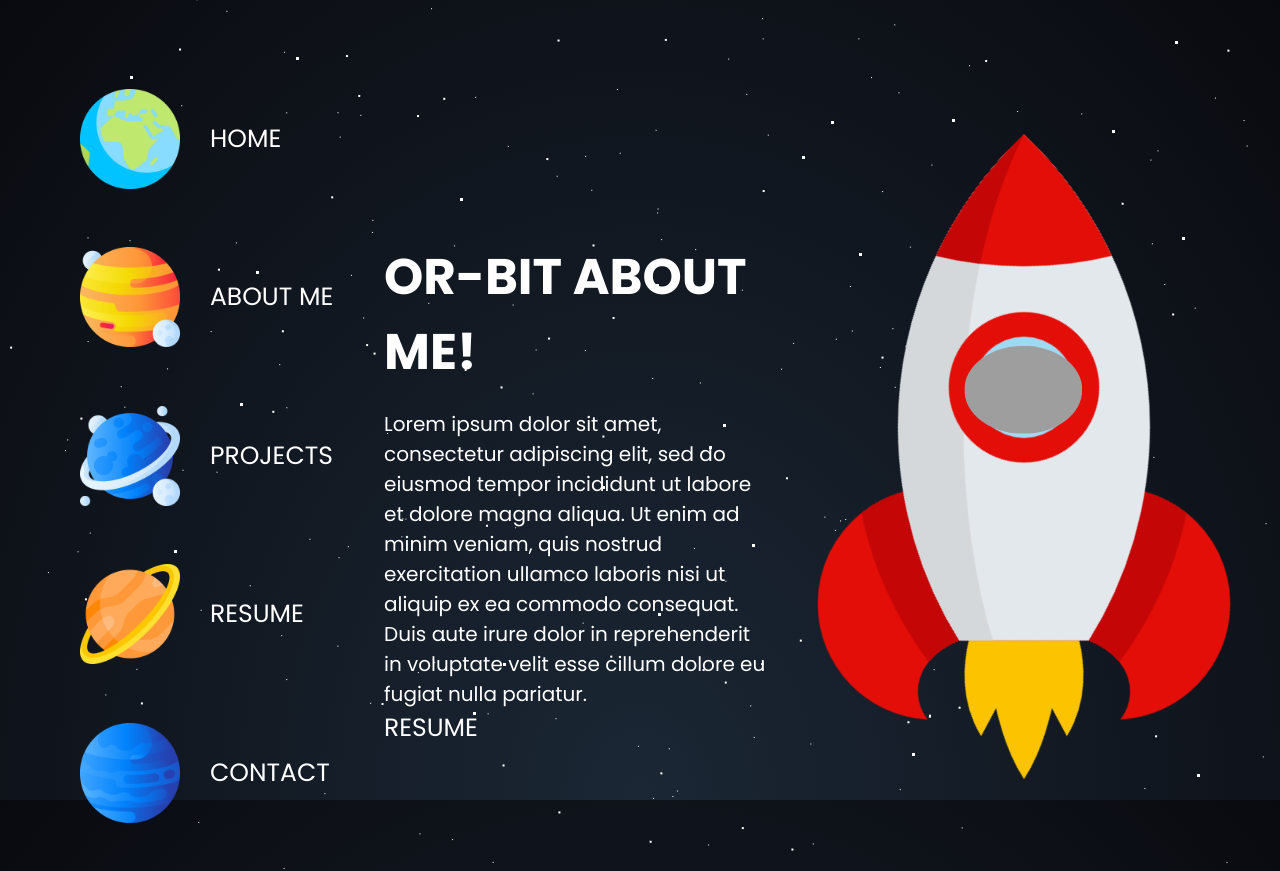
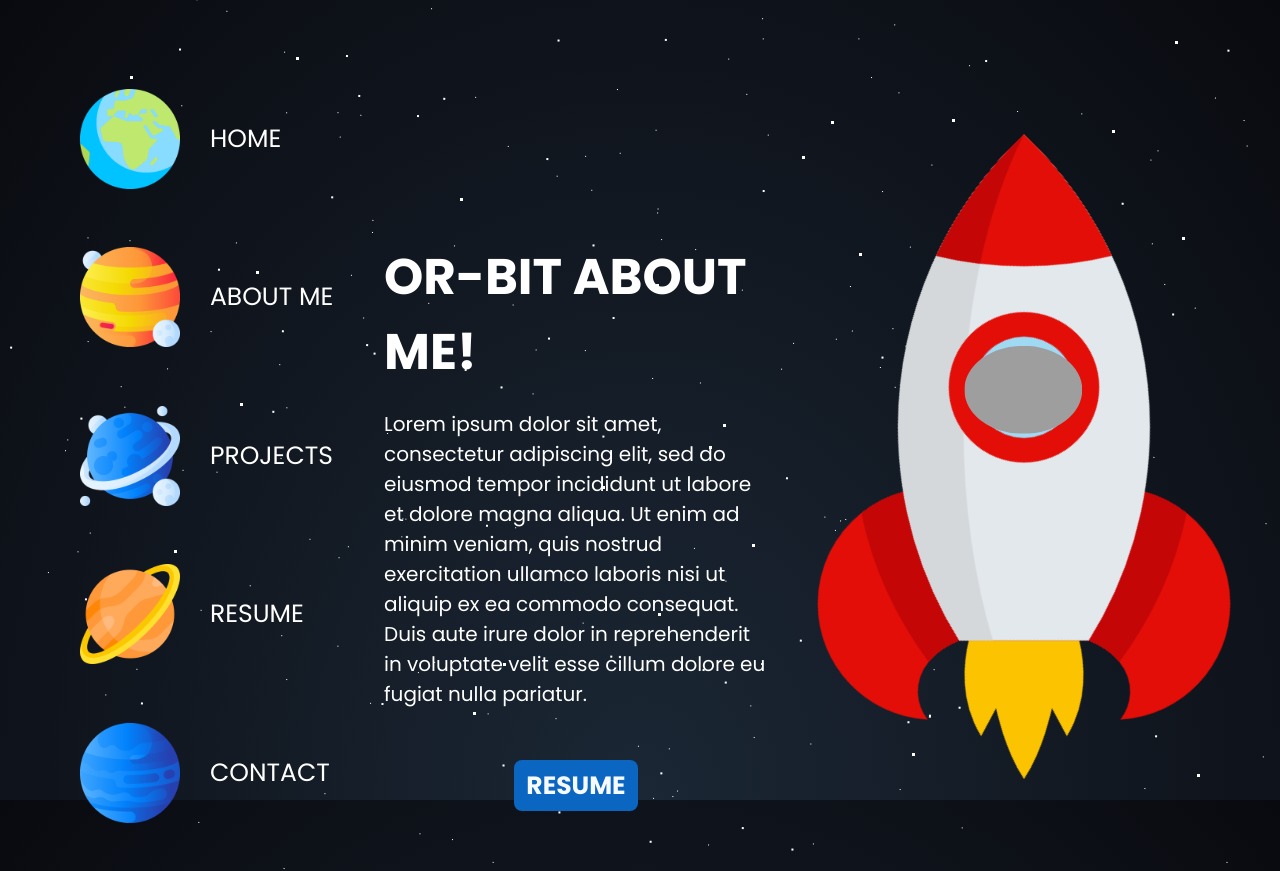
Before and after one commit to samamoo/samamoo.github.io, a React (Create React App) app: page /about in a window 1280 px wide. Shown: the top 871 px of the page. Built offline with nearby package versions, Linux system fonts and the light colour scheme; grey boxes are pictures that could not be loaded.

Commit message:
Styled the button to resume

```diff
--- a/src/About.css
+++ b/src/About.css
@@ -16,7 +16,25 @@
   font-size: 20px;
   font-family: 'Poppins', sans-serif;
   /* font-weight: 400; */
-
+}
+.button-holder {
+  /* float: right; */
+  text-align: center;
+  margin: 15% 4% 0;
+}
+.btn {
+  /* float: right; */
+  background: #0B66C2;
+  color: #f6faff;
+  text-decoration: none;
+  font-weight: 800;
+  padding: 8px 12px;
+  border-radius: 8px;
+  margin-bottom: 10%;
+  letter-spacing: 1%;
+}
+.btn:hover {
+  background-color: #297fd5;
 }
 
 #profile {
@@ -38,5 +56,6 @@
   /* transform: translate( -50%, -50%) */
 }
 #rocketship {
-  transform: rotateZ(-45deg)
+  transform: rotateZ(-45deg);
+  /* transform: rotateY(180deg) rotateZ(-45deg); */
 }
```
